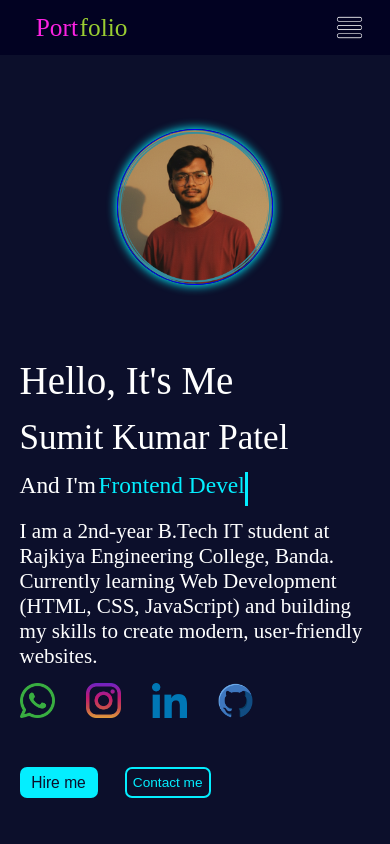
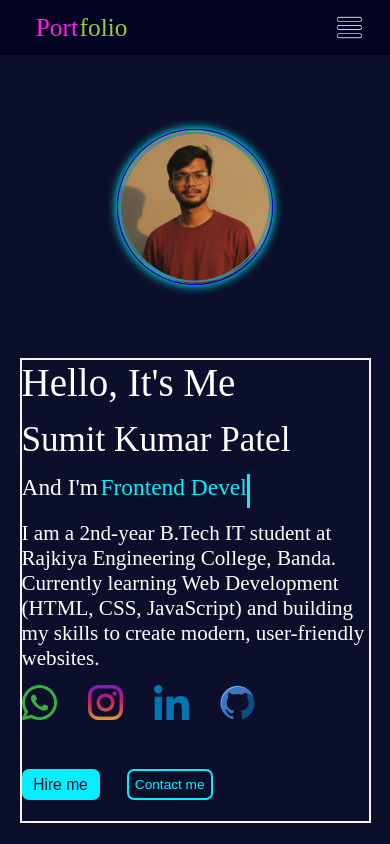
Before and after one commit to sumit952961/portfolio-sumit, a plain HTML site: page index.html in a window 390 px wide. Drawn offline with Linux system fonts and the light colour scheme.

Commit message:
Add files via upload

```diff
--- a/index.html
+++ b/index.html
@@ -451,7 +451,7 @@
             align-items:center;
         }
         .about{
-            /* border: 2px solid rgb(255, 240, 241); */
+            border: 2px solid rgb(255, 240, 241);
             width:90vw;
             height:55vh;
         }
```
